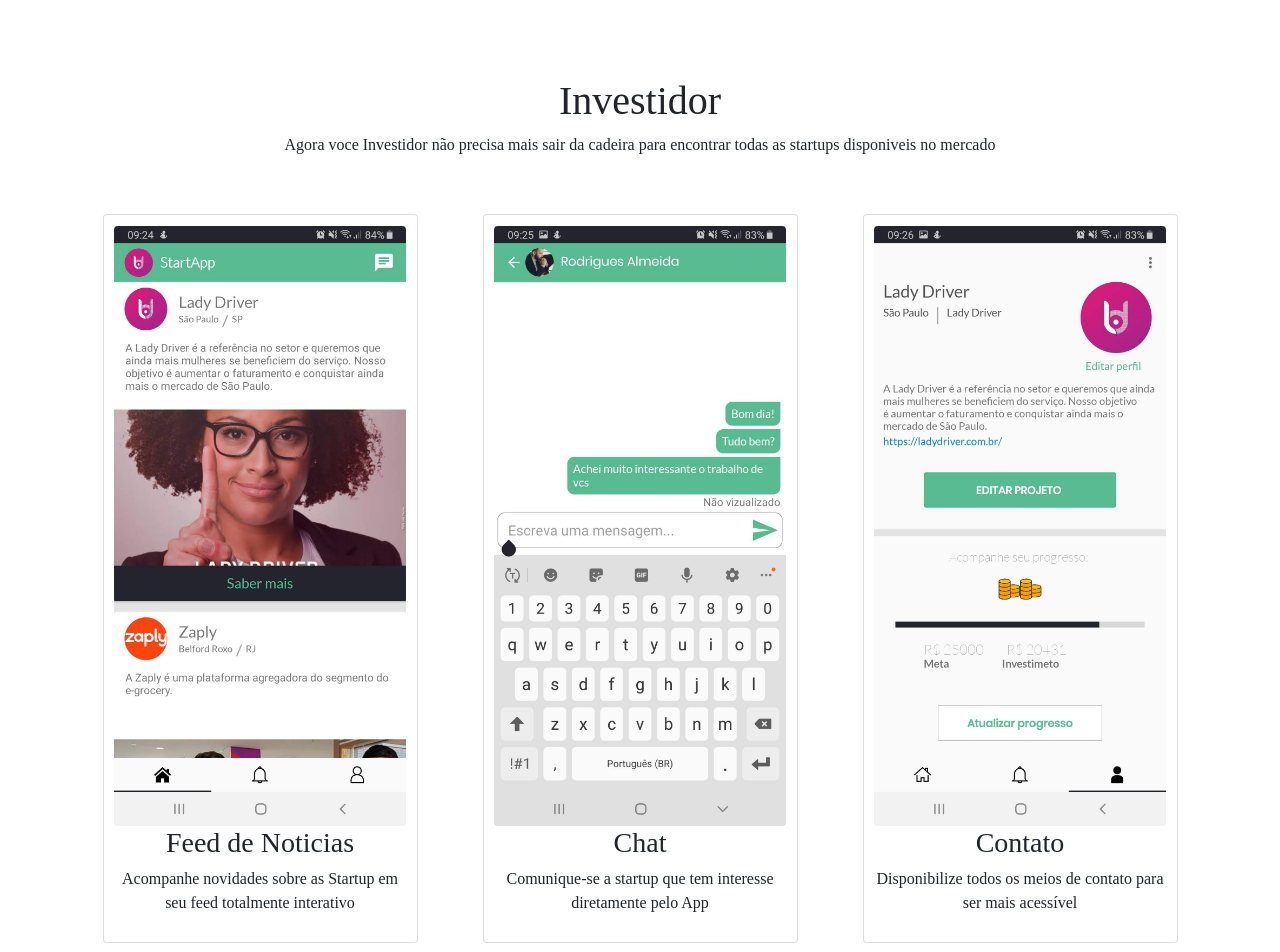
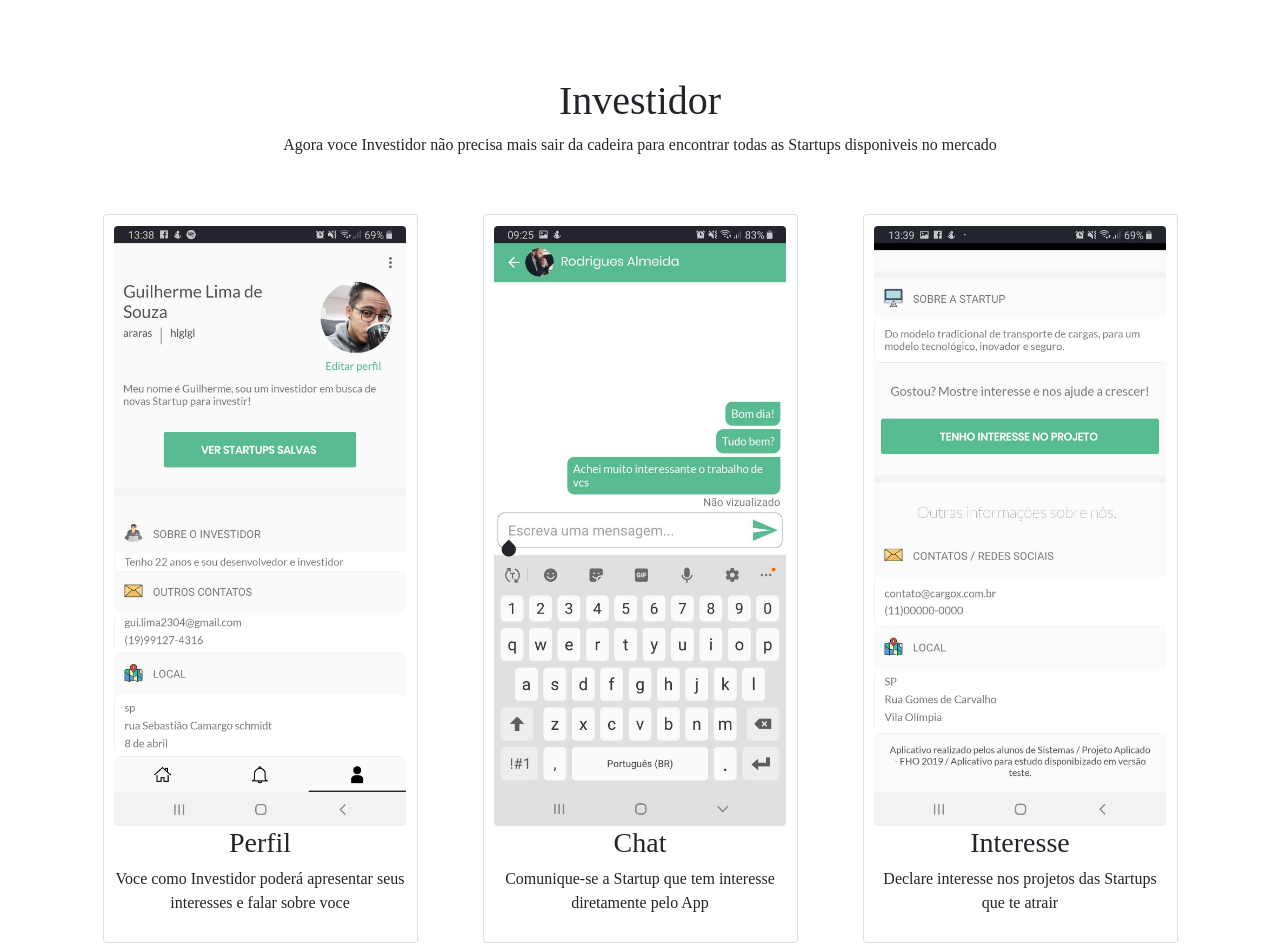
Before and after one commit to GuiLima2304/StarApp, an Angular app: page / in a window 1280 px wide. Shown: the part 2340-3292 px from the top of the page. Built offline with nearby package versions, Linux system fonts and the light colour scheme; a web font is replaced by a local one.

Commit message:
Site Finalizado

```diff
--- a/src/app/pages/home/home.component.html
+++ b/src/app/pages/home/home.component.html
@@ -2,9 +2,9 @@
     <div class="container">
         <div class="row">
             <div class="col-sm-12">
-                <div class="text-intro text-center" >
+                <div class="text-intro text-center">
                     <div>
-                        <img src="assets/logo.png" class = "text-center logo-header">
+                        <img src="assets/logo.png" class="text-center logo-header">
                     </div>
                     <h1 class="text-center intro transition">StartApp</h1>
                     <h4 class="text-center intro transition">Conectando Investidores a Startups</h4>
@@ -43,7 +43,7 @@
                         <img src="assets/print01.jpg" class="img rounded">
                         <div class="caption text-center">
                             <h3>Edite seu Perfil</h3>
-                            <p>Publique seu projeto, apresente o progresso de sua startup, e muito mais</p>
+                            <p>Publique seu projeto, apresente o progresso de sua Startup, e muito mais</p>
                         </div>
                     </div>
                 </div>
@@ -81,7 +81,7 @@
             <div class="col-sm-12">
                 <h1 class="text-center">Investidor</h1>
                 <p class="text-center">Agora voce Investidor não precisa mais sair da cadeira para encontrar todas as
-                        startups disponiveis no mercado
+                    Startups disponiveis no mercado
                 </p><br>
             </div>
         </div>
@@ -89,10 +89,10 @@
             <div class="col-sm-4 mb-2">
                 <div class="card">
                     <div class="thumbnail">
-                        <img src="assets/print03.jpg" class="img rounded">
+                        <img src="assets/print-investidor.jpg" class="img rounded">
                         <div class="caption text-center card-text">
-                            <h3>Feed de Noticias</h3>
-                            <p>Acompanhe novidades sobre as Startup em seu feed totalmente interativo</p>
+                            <h3>Perfil</h3>
+                            <p>Voce como Investidor poderá apresentar seus interesses e falar sobre voce</p>
                         </div>
                     </div>
                 </div>
@@ -103,7 +103,7 @@
                         <img src="assets/chat02.jpg" class="img rounded">
                         <div class="caption text-center">
                             <h3>Chat</h3>
-                                <p>Comunique-se a startup que tem interesse diretamente pelo App</p>
+                            <p>Comunique-se a Startup que tem interesse diretamente pelo App</p>
                         </div>
                     </div>
                 </div>
@@ -111,10 +111,10 @@
             <div class="col-sm-4">
                 <div class="card">
                     <div class="thumbnail">
-                                <img src="assets/print01.jpg" class="img rounded">
+                        <img src="assets/print-investidor02.jpg" class="img rounded">
                         <div class="caption text-center">
-                                    <h3>Contato</h3>
-                                    <p>Disponibilize todos os meios de contato para ser mais acessível</p>
+                            <h3>Interesse</h3>
+                            <p>Declare interesse nos projetos das Startups que te atrair</p>
 
                         </div>
                     </div>
@@ -140,14 +140,18 @@
     <div class="container">
         <div class="row">
             <div class="col-sm-12">
-                    <img src="assets/logo.png" class = "text-left logo-header">
-                    <button type="button" class="btn btn-danger btnDownload"><h4><a href="https://drive.google.com/file/d/1xYym0cSnHCOT0zLy5OpfCvVa344WCbFO/view" target="_blank">Download</a></h4></button>
+                <img src="assets/logo.png" class="text-left logo-header">
+                <button type="button" class="btn btn-danger btnDownload">
+                    <h4><a href="https://drive.google.com/file/d/1xYym0cSnHCOT0zLy5OpfCvVa344WCbFO/view"
+                            target="_blank">Download</a></h4>
+                </button>
 
                 <div class="text-center contact">
                     <h4>Contato</h4>
                 </div>
                 <div class="contact-us">
-                         <a href="https://github.com/padua-matheus13/StartApp/tree/master" target="_blank"><img class="contact-icone" src="assets/github-logo.png" title="Github"></a>
+                    <a href="https://github.com/padua-matheus13/StartApp/tree/master" target="_blank"><img
+                            class="contact-icone" src="assets/github-logo.png" title="Github"></a>
                     <img class="contact-icone" src="assets/gmail.png" title="padua.matheus13@gmail.com">
                 </div>
             </div>
--- a/src/app/pages/home/home.component.scss
+++ b/src/app/pages/home/home.component.scss
@@ -71,6 +71,7 @@
     padding-top: 200px;
     padding-bottom: 200px;
     color: #fff;
+    max-width: 100%;
 }
 
 .footer-site{
```
Lines whose indentation alone changed are shown as unchanged.
